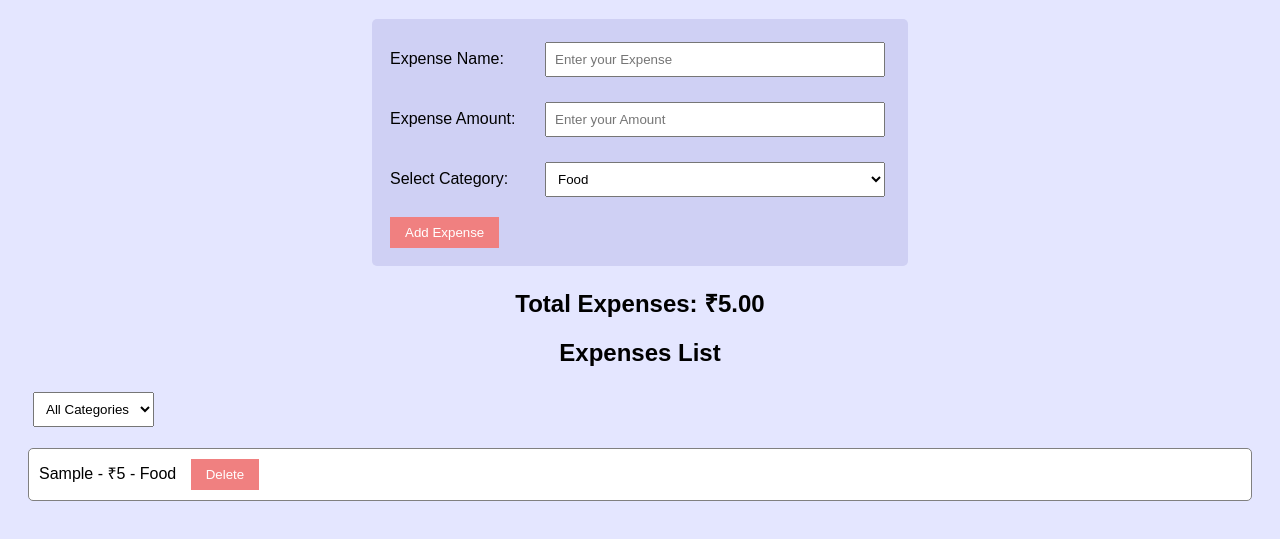
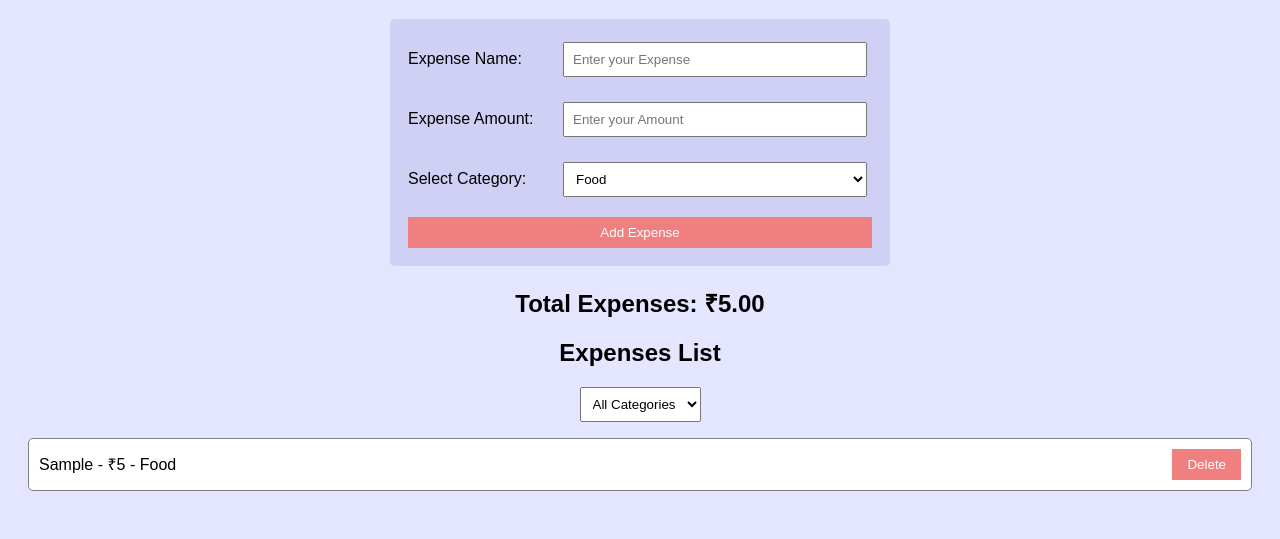
Before and after one commit to SpanzZzy/webdev-practical-lab, a plain HTML site: page index.html in a window 1280 px wide. Both pictures are taken after typing "Sample", "5" into the empty fields and a click on the button "Add Expense". Shown: the part 89-628 px from the top of the page. Drawn offline with Linux system fonts and the light colour scheme.

Commit message:
final commit

```diff
--- a/script.js
+++ b/script.js
@@ -1,37 +1,48 @@
-let expenses = [];
+const expenses = [];
 
 document.getElementById("expenseForm").addEventListener("submit", function(e) {
     e.preventDefault();
-    let name = document.getElementById("expenseName").value.trim();
-    let amount = Number(document.getElementById("amount").value);
-    let category = document.getElementById("categories").value;
+
+    const name = document.getElementById("expenseName").value.trim();
+    const amount = Number(document.getElementById("amount").value);
+    const category = document.getElementById("categories").value;
+
     if (name === "" || !Number.isFinite(amount) || amount <= 0) {
         alert("Enter valid details!");
-        return;x
+        return;
     }
+
     expenses.push({name, amount, category});
     document.getElementById("expenseForm").reset();
     showExpenses();
 });
+
 function showExpenses() {
-    let list = document.getElementById("expenseList");
-    let filter = document.getElementById("filter").value;
+    const list = document.getElementById("expenseList");
+    const filter = document.getElementById("filter").value;
     let total = 0;
+
     list.innerHTML = "";
+
     expenses.forEach(function(expense, index) {
         total += expense.amount;
+
         if (filter === "All" || filter === expense.category) {
-            let li = document.createElement("li");
+            const li = document.createElement("li");
             li.textContent = expense.name + " - ₹" + expense.amount + " - " + expense.category + " ";
-            let btn = document.createElement("button");
+
+            const btn = document.createElement("button");
             btn.textContent = "Delete";
+
             btn.onclick = function() {
                 expenses.splice(index, 1);
                 showExpenses();
             };
+
             li.appendChild(btn);
             list.appendChild(li);
         }
     });
+
     document.getElementById("total").innerText = total.toFixed(2);
 }
--- a/style.css
+++ b/style.css
@@ -1,3 +1,7 @@
+
+* {
+    box-sizing: border-box;
+}
 body {
     font-family: Arial;
     background-color: #dbddffba;
@@ -7,7 +11,7 @@ h1, h2 {
     text-align: center;
 }
 form {
-    background-color:#cfd0f4;
+    background-color: #cfd0f4;
     padding: 18px;
     border-radius: 5px;
     max-width: 500px;
@@ -23,15 +27,22 @@ button {
     padding: 8px 15px;
     border: none;
     cursor: pointer;
+    text-align: center;
 }
 button:hover {
-    background-color: darkblue;
+    background-color: crimson;
+}
+form button {
+    width: 100%;
 }
 ul {
     padding: 0;
     list-style: none;
 }
 li {
+    display: flex;
+    justify-content: space-between;
+    align-items: center;
     background-color: white;
     padding: 10px;
     margin: 10px 0;
@@ -40,7 +51,7 @@ li {
 }
 li button {
     background-color: lightcoral;
-    margin-left: 10px;
+    margin-left: auto;
 }
 li button:hover {
     background-color: darkred;
@@ -58,7 +69,7 @@ li button:hover {
     flex: 1;
     min-width: 0;
 }
-button {
-    align-items: center;
-    text-align: center;
+#filter {
+    display: block;
+    margin: 10px auto;
 }
```
Also changed, not shown: 1 other file.
